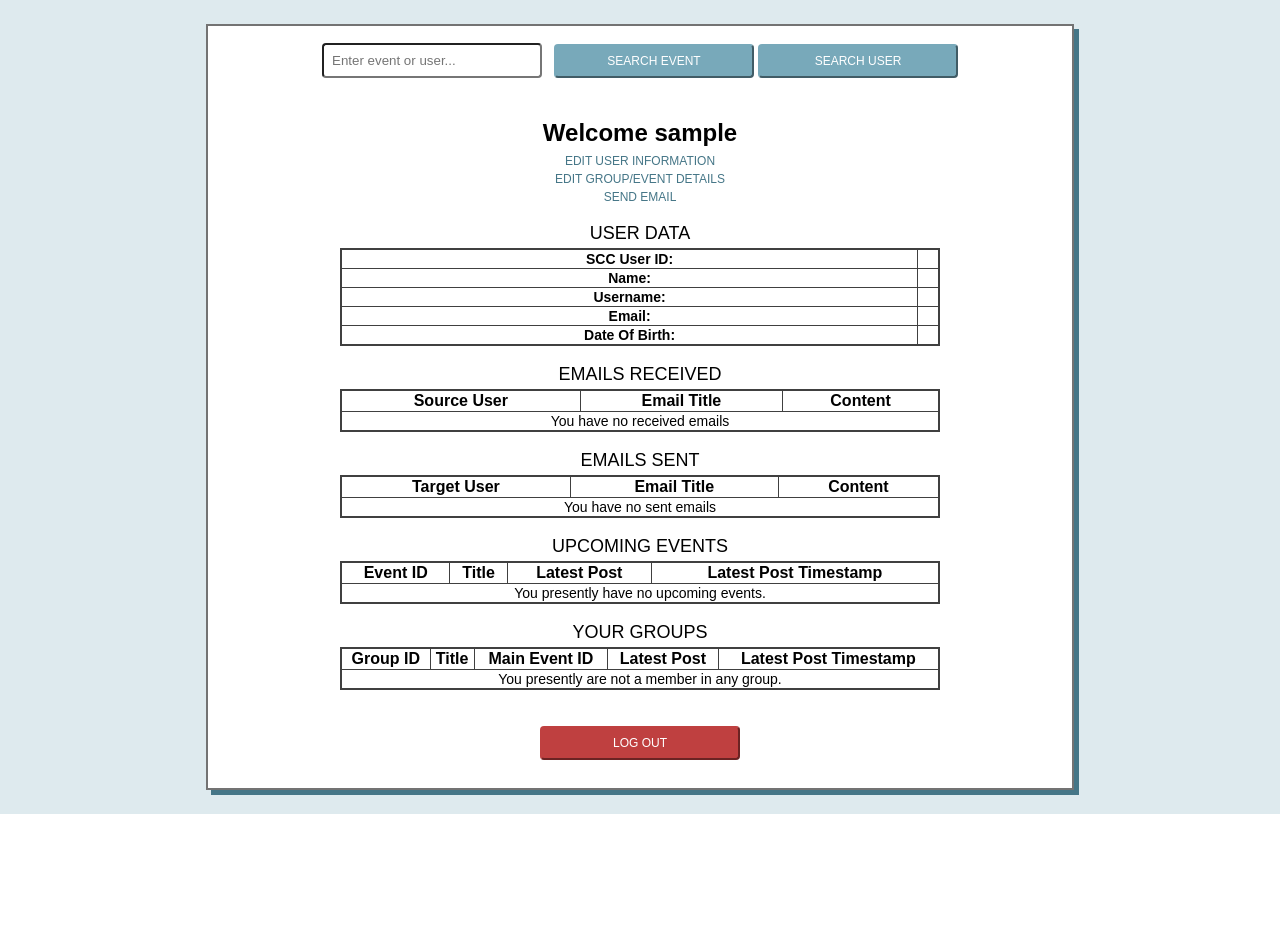
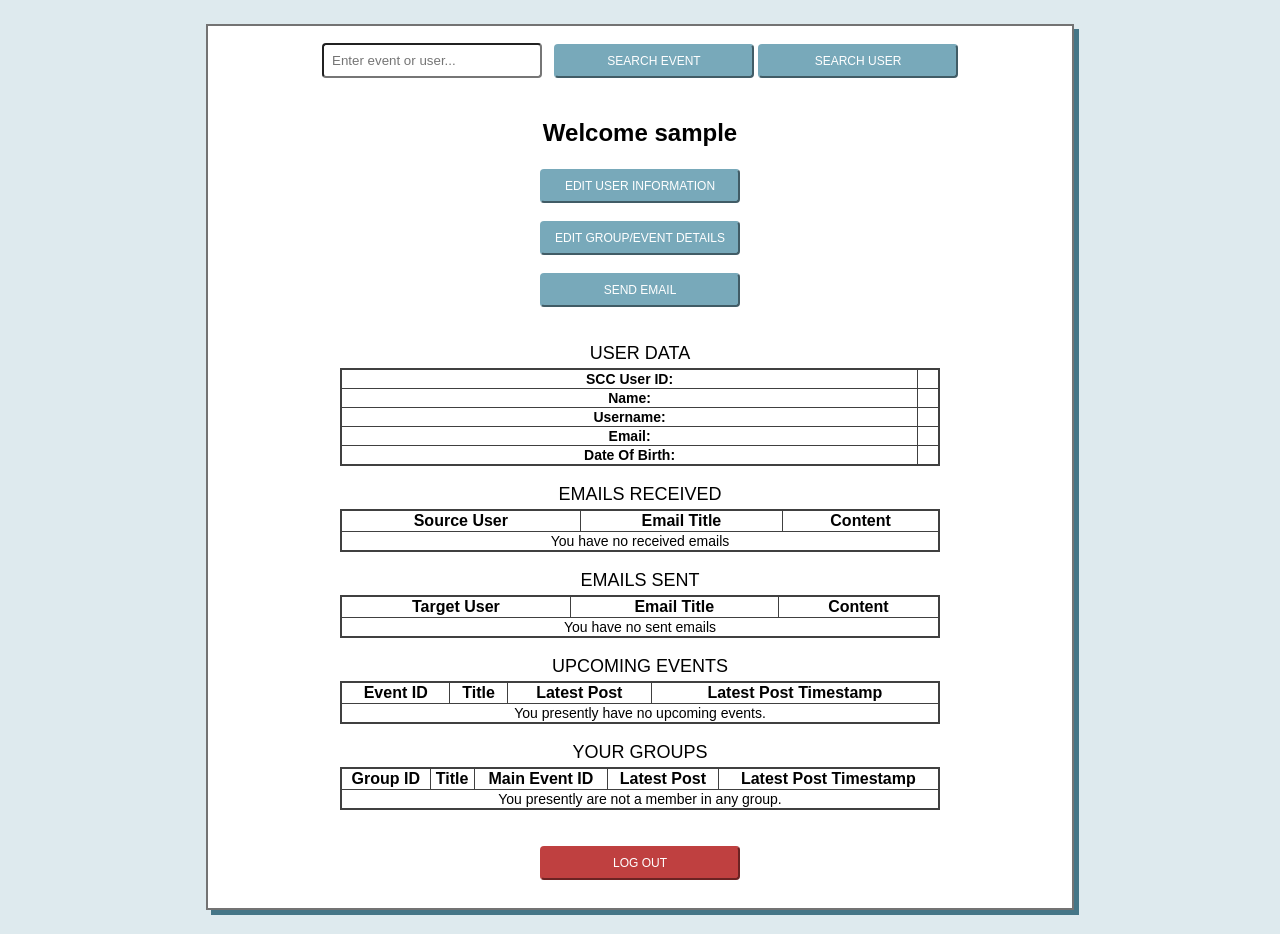
Before and after one commit to alt440/DatabasesPHPMysqli, a PHP site: page /BasicSetup/html/homePage.php in a window 1280 px wide. Before the commit the page ends 814 px from the top, so only its background shows below. Run offline with PHP 8.4, Linux system fonts and the light colour scheme; the visitor is signed in with stand-in values (Sample User, id 1); data that the repository does not hold is empty.

Commit message:
replaced homepage links with buttons, fixed some ui, fixed registration missing styling, added homepage link to controller page

```diff
--- a/FinalProject/BasicSetup/html/groupConversations.php
+++ b/FinalProject/BasicSetup/html/groupConversations.php
@@ -26,7 +26,6 @@
     $_SESSION['searchUser']='';
   }
 ?>
-
 <!--author: Charles-Antoine Guité 40063098
             Alexandre Therrien 40057134
 -->
--- a/FinalProject/BasicSetup/html/homePage.php
+++ b/FinalProject/BasicSetup/html/homePage.php
@@ -1,9 +1,3 @@
-<!--
-  authors:  Francois David 40046319,
-            Alexandre Therrien 40057134,
-            Daniel Vigny-Pau 40034769
- -->
-
  <?php
     session_start();
     require "../database_layer_get.php";
@@ -36,7 +30,13 @@ To change this template file, choose Tools | Templates
 and open the template in the editor.
 -->
 
+
 <html>
+<!--
+  authors:  Francois David 40046319,
+            Alexandre Therrien 40057134,
+            Daniel Vigny-Pau 40034769
+ -->
     <head>
         <title>Home - Share, Contribute & Comment System</title>
         <meta charset="UTF-8">
@@ -59,27 +59,30 @@ and open the template in the editor.
       </table>
       <br/>
       <div class="centered">
-        <h2>Welcome <?php echo $_SESSION["username"];?></h2>
-        <a class="links" href="editUserInfo.php">EDIT USER INFORMATION</a>
-        <br/>
-        <a class="links" href="editUserMemberships.php">EDIT GROUP/EVENT DETAILS</a>
-        <br/>
-        <a class="links" href="emails.php">SEND EMAIL</a>
-         <?php
+        <h2>Welcome <?php echo $_SESSION["username"];?></h2><br/>
+        <input type="button" class="newButton" onclick="window.location.href = 'editUserInfo.php';" value="EDIT USER INFORMATION"/>
+        <br/><br/>
+        <input type="button" class="newButton" onclick="window.location.href = 'editUserMemberships.php';" value="EDIT GROUP/EVENT DETAILS"/>
+        <br/><br/>
+        <input type="button" class="newButton" onclick="window.location.href = 'emails.php';" value="SEND EMAIL"/>
+        <br/><br/>
+        <?php
 
          //from DB layer
          $result = getUser($mysqli, $username);
          $pid = $result[0];
          if($result[6] == 1){
          ?>
-         <a class="links" href="controllerHome.php">EDIT RATES</a>
+         <input type="button" class="newButton" onclick="window.location.href = 'controllerHome.php';" value="EDIT RATES"/>
+         <br/>
          <?php
        } else if($result[6] == 2){
          ?>
-         <a class="links" href="adminHome.php">MANAGE SYSTEM</a>
+         <input type="button" class="newButton" onclick="window.location.href = 'adminHome.php';" value="MANAGE SYSTEM"/>
+         <br/>
          <?php
        }?>
-         <br/><br/>
+         <br/>
          <p class="subtitle">USER DATA</p>
         <table class="homeTable" border="1">
             <!-- <tr><td colspan="2"><h3>USER DATA</h3> </td></tr> -->
--- a/FinalProject/BasicSetup/html/index.html
+++ b/FinalProject/BasicSetup/html/index.html
@@ -1,9 +1,8 @@
+<html xmlns="http://www.w3.org/1999/xhtml">
 <!--
     authors:    Francois David 40046319,
                 Daniel Vigny-Pau 40034769
  -->
-
-<html xmlns="http://www.w3.org/1999/xhtml">
     <head>
         <title>Login - Share, Contribute & Comment System</title>
         <meta charset="UTF-8"></meta>
--- a/FinalProject/BasicSetup/html/login.php
+++ b/FinalProject/BasicSetup/html/login.php
@@ -1,8 +1,5 @@
-<!--
-  author: Francois David 40046319
- -->
-
 <?php
+    // author: Francois David 40046319
     session_start();
 
     // initializing variables
--- a/FinalProject/BasicSetup/html/register.php
+++ b/FinalProject/BasicSetup/html/register.php
@@ -1,8 +1,6 @@
-<!--
-  author: Francois David 40046319
- -->
+<?php
 
-<?php
+// author: Francois David 40046319
 
 session_start();
 
```
Also changed, not shown: FinalProject/BasicSetup/html/adminHome.php (+4 -4 lines), FinalProject/BasicSetup/html/controllerHome.php (+9 -8 lines), FinalProject/BasicSetup/html/editUserInfo.php (+4 -5 lines), FinalProject/BasicSetup/html/editUserMemberships.php (+4 -5 lines), FinalProject/BasicSetup/html/emails.php (+4 -5 lines), FinalProject/BasicSetup/html/eventPage.php (+5 -4 lines), FinalProject/BasicSetup/html/payment.html (+4 -5 lines), FinalProject/BasicSetup/html/signUp.html (+17 -13 lines).
